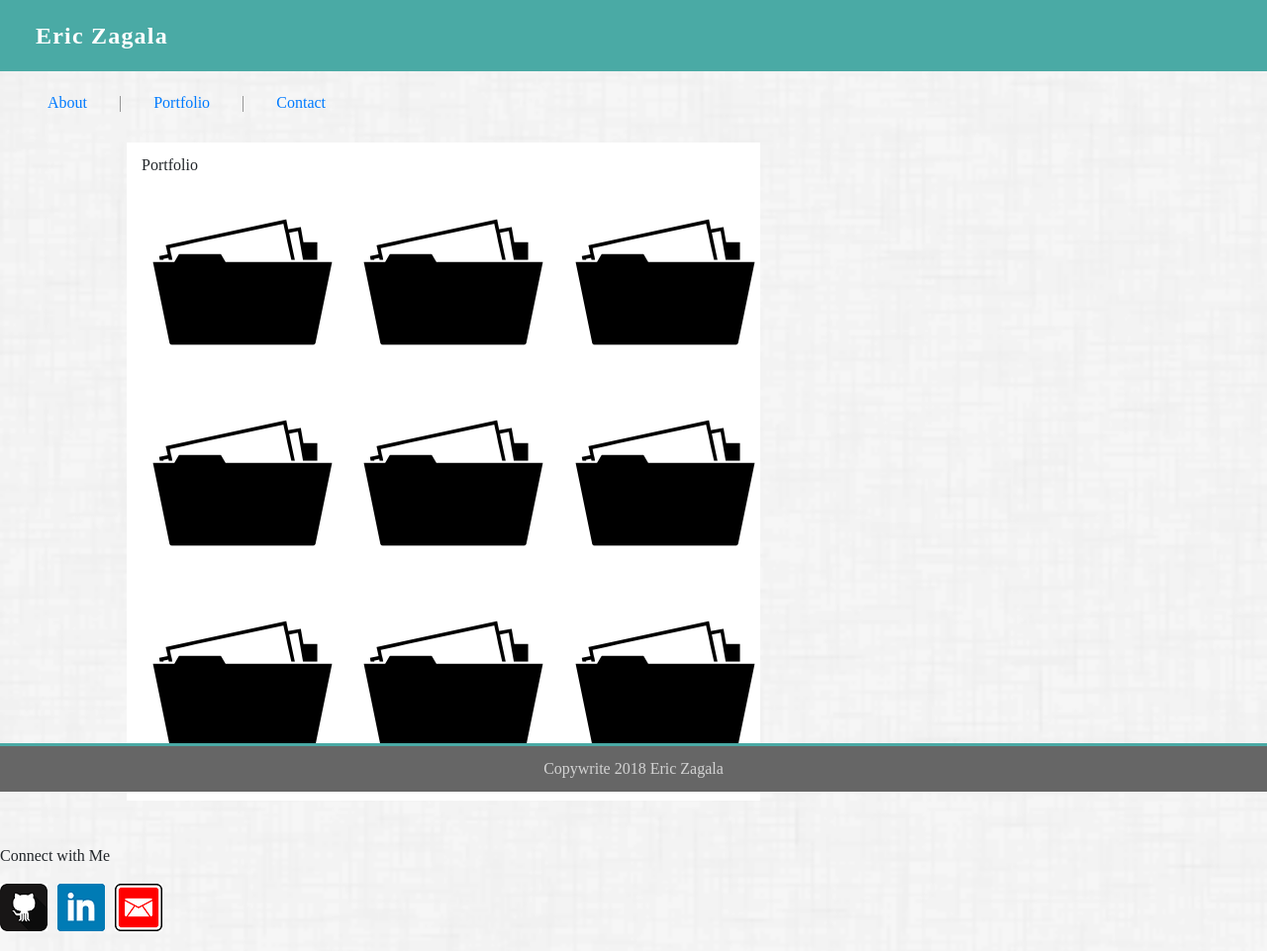
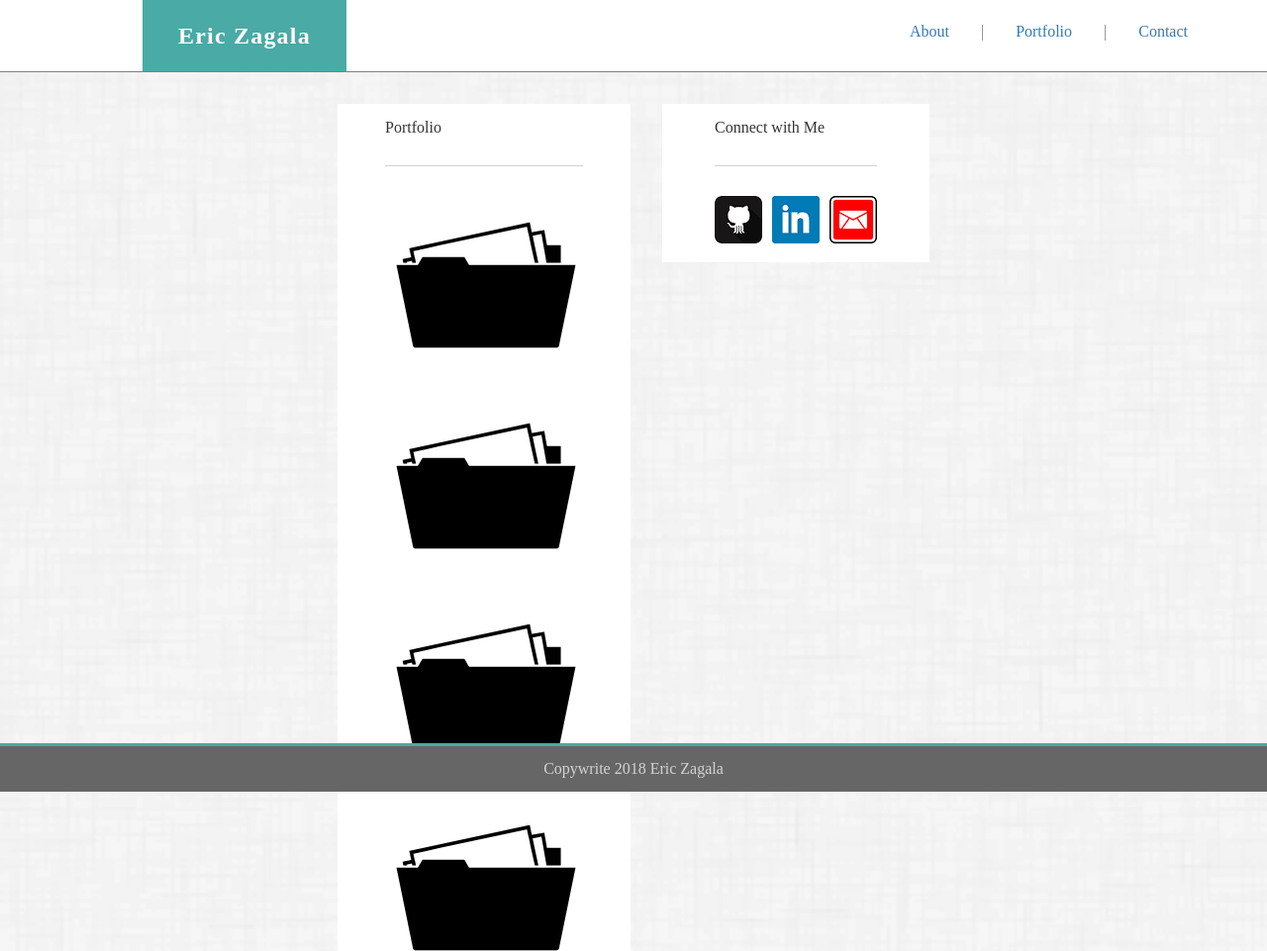
Before and after one commit to ezagala/responsivePortfolio, a plain HTML site: page portfolio.html in a window 1280 px wide. Shown: the top 961 px of the page at 99% size. Drawn offline with nearby package versions, Linux system fonts and the light colour scheme; a web font is replaced by a local one.

Commit message:
Responsive work on portfolio

```diff
--- a/assets/css/style.css
+++ b/assets/css/style.css
@@ -134,8 +134,14 @@ form {
 
 .contactWrapper {
     width: 100%;
-    padding: 1em;
 
+}
+
+.folioWrapper {
+    display: flex;
+    margin-right: 2em;
+    padding: 1em 3em; ;
+    background-color: white;
 }
 
 .formField {
@@ -147,7 +153,7 @@ form {
     background: white;
 }
 
-.folioGrid {
+/* .folioGrid {
     font-family: 'Source Sans Pro', sans-serif;
     position: relative;
     top: 2em;
@@ -156,7 +162,7 @@ form {
     margin-right: 50%;
     background: white;
     padding: 15px 15px 15px 15px;
-}
+} */
 
 /* .overFolio {
     position: relative;
@@ -266,6 +272,7 @@ a {
         margin-left: 2em;
 
     }
+
     .wrapperMain {
         display: flex;
         margin-left: 10%;
@@ -306,6 +313,19 @@ a {
         margin-left: 0%;
     }
 
+    .folioWrapper {
+
+    }
+
+    .folioGrid {
+        display: flex;
+
+    }
+
+    .folioIcon {
+
+
+    }
 
 
 }
--- a/portfolio.html
+++ b/portfolio.html
@@ -2,42 +2,79 @@
 <html lang="en">
 <head>
     <meta charset="UTF-8">
-    <meta name="viewport" content="width=device-width, initial-scale=1, shrink-to-fit=no">
+    <meta name="viewport" content="width=device-width, initial-scale=1.0">
     <meta http-equiv="X-UA-Compatible" content="ie=edge">
-    <link href="https://fonts.googleapis.com/css?family=BioRhyme:300" rel="stylesheet">
-    <link rel="stylesheet" href="https://maxcdn.bootstrapcdn.com/bootstrap/4.0.0/css/bootstrap.min.css" integrity="sha384-Gn5384xqQ1aoWXA+058RXPxPg6fy4IWvTNh0E263XmFcJlSAwiGgFAW/dAiS6JXm" crossorigin="anonymous">
+    <link href="https://fonts.googleapis.com/css?family=BioRhyme:300|Source+Sans+Pro:300" rel="stylesheet">
+    <link rel="stylesheet" href="https://maxcdn.bootstrapcdn.com/bootstrap/3.3.7/css/bootstrap.min.css" integrity="sha384-BVYiiSIFeK1dGmJRAkycuHAHRg32OmUcww7on3RYdg4Va+PmSTsz/K68vbdEjh4u" crossorigin="anonymous">
     <link rel="stylesheet" type="text/css" href="assets/css/reset.css">
     <link rel="stylesheet" type="text/css" href="assets/css/style.css">
     <title>Portfolio</title>
 </head>
-
 <body>
 
     <img id="backgroundimage" src="assets/images/dust_scratches.png" border="0" alt="">
 
-    <header>
-
+    <div class="headerWrapper">
+        <div class="nameboxWrapper">
             <a href="index.html">
                 <div class="nameBox">
                     <p>Eric Zagala</p>
                 </div>
             </a>
-
+        </div>
         <div class="navBar" >
             <nav>
                 <ul>
-                <li class="headerLinks"><a href="index.html">About</a></li>
+                    <li class="headerLinks"><a href="index.html">About  </a></li>
                     <li class="headerLinks">|</li>
                     <li class="headerLinks"><a href="portfolio.html">Portfolio</a></li>
                     <li class="headerLinks">|</li>
                     <li class="headerLinks"><a href="contact.html">Contact</a></li>
                 </ul>
+            </nav>
+        </div>
     </div>
 
-        </nav>
+        <div class="wrapperMain">
+                <div class="folioWrapper">
+                    <section class="folioGrid">
+                        <h1>
+                            Portfolio
+                        </h1>
+                        <hr>
+                        <div>
+                            <div class="folioIcon"><img src="assets/images/portfolio.png"></div>
+                            <div class="folioIcon"><img src="assets/images/portfolio.png"></div>
+                            <div class="folioIcon"><img src="assets/images/portfolio.png"></div>
+                            <div class="folioIcon"><img src="assets/images/portfolio.png"></div>
+                            <div class="folioIcon"><img src="assets/images/portfolio.png"></div>
+                        </div>
+                    </section>
+                </div>
 
-    </header>
+                <div class="wrapperTwo">
+                    <div class="connectWrapper">
+                        <h1 id="connectHead">Connect with Me</h1>
+                        <hr>
+                        <ul>
+                            <li class="connectLinks paddingRight"><a href="https://github.com/ezagala" target="_blank"><img src="assets/images/gitIcon.png" alt="Github icon"></a></li>
+                            <li class="connectLinks paddingRight"><a href="https://www.linkedin.com/in/ericzagala/" target="_blank"><img src="assets/images/LinkedInIcon.png" alt="Linked in icon"></a></li>
+                            <li class="connectLinks"><address><a href="mailto:ejzagala@gmail.com" target="_blank"><img src="assets/images/gmailIcon.png" alt="Gmail icon"></a></address></li>
+                        </ul>
+                    </div class="connectWrapper">
+                </div>
+        </div>
 
+    <footer>
+        Copywrite 2018 Eric Zagala
+    </footer>
+
+
+
+</body>
+</html>
+
+<!--
 <section class="folioGrid">
 
         <h1>
@@ -63,23 +100,4 @@
         </div>
 
     </section>
-
-    <section class="connect"> <!--This section will render the side bar -->
-
-        <h1 id="connectHead">Connect with Me</h1>
-
-        <ul> <!-- This UL will link to GitHub, LinkedIn, etc. -->
-            <li class="connectLinks paddingRight"><a href="https://github.com/ezagala" target="_blank"><img src="assets/images/gitIcon.png" alt="Github icon"></a></li>
-            <li class="connectLinks paddingRight"><a href="https://www.linkedin.com/in/ericzagala/" target="_blank"><img src="assets/images/LinkedInIcon.png" alt="Linked in icon"></a></li>
-            <li class="connectLinks"><address><a href="mailto:ejzagala@gmail.com" target="_blank"><img src="assets/images/gmailIcon.png" alt="Gmail icon"></a></address></li>
-        </ul>
-
-    </section>
-
-    <footer>
-            Copywrite 2018 Eric Zagala
-    </footer>
-
-
-</body>
-</html>
+    -->
```
Lines whose indentation alone changed are shown as unchanged.
